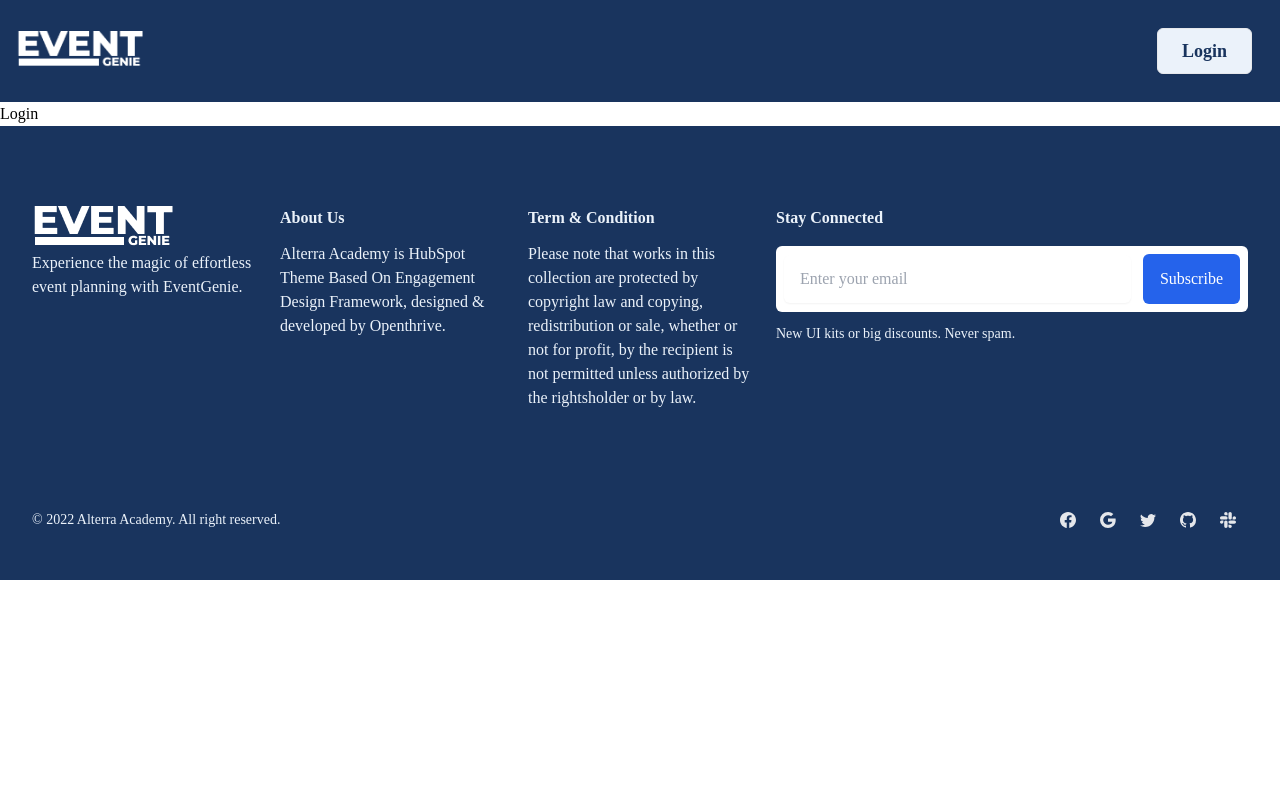
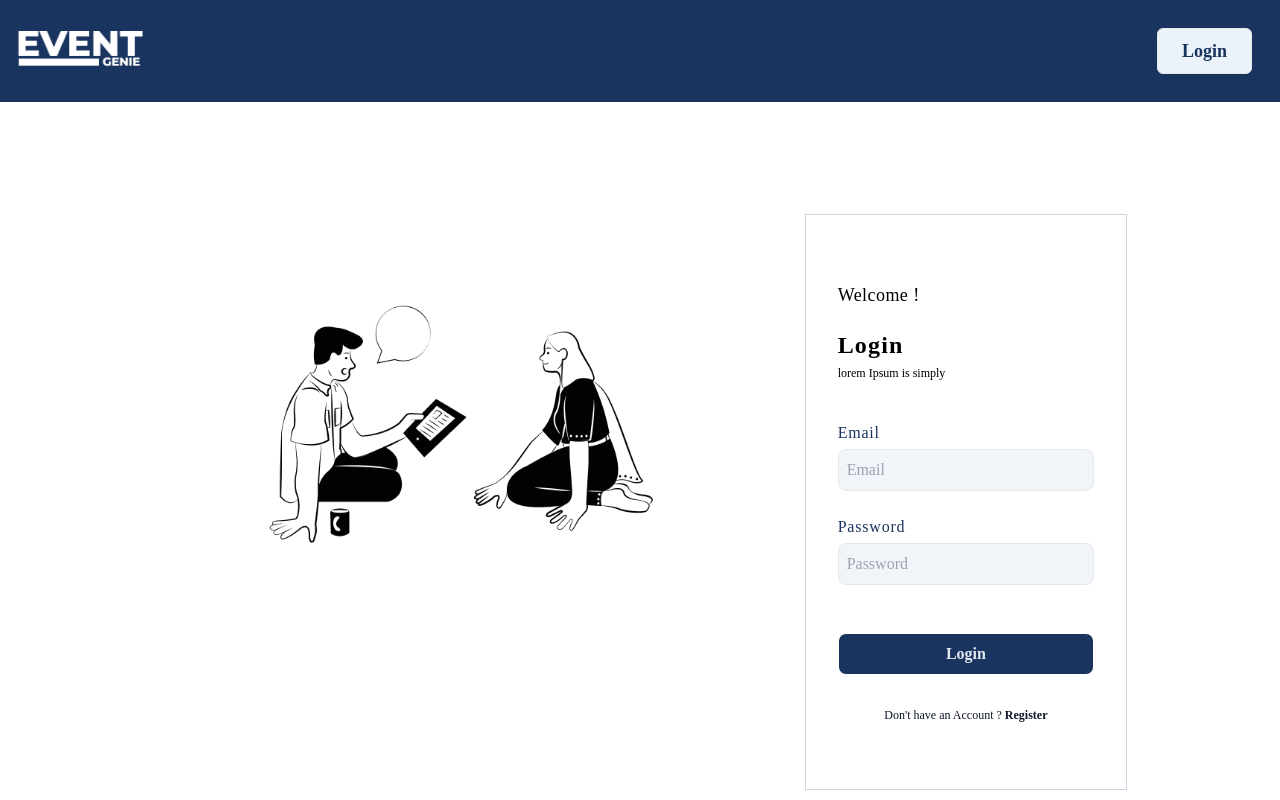
Before and after one commit to ALTA-GROUP-4/Event-Genie-FE, a React (Vite) app: page /login in a window 1280 px wide. Shown: the top 800 px of the page. Built offline with nearby package versions, Linux system fonts and the light colour scheme.

Commit message:
login, register, login button and input component

```diff
--- a/src/components/Button.tsx
+++ b/src/components/Button.tsx
@@ -1,8 +1,11 @@
-import { FC } from "react";
+import { FC, ButtonHTMLAttributes } from "react";
 
 interface Props {
   navigator: string;
   onClick: React.MouseEventHandler<HTMLButtonElement>;
+}
+interface PrimButton extends ButtonHTMLAttributes<HTMLButtonElement> {
+  label: string;
 }
 
 export const ButtonSubmit: FC<Partial<Props>> = (props) => {
@@ -85,3 +88,17 @@ export const ButtonClose: FC<Partial<Props>> = (props) => {
     </button>
   );
 };
+
+export const PrimButton: FC<PrimButton> = (props) => {
+  const { label } = props;
+
+  return (
+    <button
+      className="bg-[#19345E] text-slate-200 font-semibold py-2 px-8 w-full
+    rounded-lg border border-white hover:bg-[#1A3BC3] active:bg-[#2c4fdd] disabled:bg-[#3f4958]"
+      {...props}
+    >
+      {label}
+    </button>
+  );
+};
--- /dev/null
+++ b/src/components/Container.tsx
@@ -0,0 +1,13 @@
+import { FC, ReactNode } from "react";
+
+interface Props {
+  children: ReactNode;
+}
+
+export const Contain: FC<Props> = (props) => {
+  return (
+    <div className="w-[90%] h-[90%] flex flex-col justify-center items-center bg-white border border-slate-300 rounded-2xl">
+      {props.children}
+    </div>
+  );
+};
--- a/src/components/Input.tsx
+++ b/src/components/Input.tsx
@@ -0,0 +1,18 @@
+import { FC, InputHTMLAttributes, TextareaHTMLAttributes } from "react";
+
+export const InputEvent: FC<InputHTMLAttributes<HTMLInputElement>> = (
+  props
+) => {
+  const { placeholder, id } = props;
+  return (
+    <div className="w-full">
+      <label className="text-[#19345E] tracking-wider" htmlFor={id}>
+        {placeholder}
+      </label>
+      <input
+        className="mt-1 border rounded-lg bg-slate-100 text-black p-2 focus:outline-none focus:border-blue-900 focus:ring-1 focus:ring-blue-900 w-full"
+        {...props}
+      />
+    </div>
+  );
+};
--- a/src/pages/auth/Login.tsx
+++ b/src/pages/auth/Login.tsx
@@ -1,13 +1,56 @@
 import { FC } from "react";
 import { Layout } from "../../components/Layout";
+import { Contain } from "../../components/Container";
+import { InputEvent } from "../../components/Input";
+import { PrimButton } from "../../components/Button";
+import loginImage from "../../assets/login.png";
+import { useNavigate, useNavigation } from "react-router-dom";
+
+interface objLoginType {
+  email: string;
+  password: string;
+}
 const Login: FC = () => {
+  const navigate = useNavigate();
   return (
     <Layout>
-      <div>
-        <p>Login</p>
+      <div className="flex w-full h-full p-20 justify-center">
+        <div className="w-[55%]">
+          <img src={loginImage} alt="image-login" />
+        </div>
+        <div className="w-[32%]  flex justify-end items-center">
+          <Contain>
+            <form className="w-full p-8">
+              <p className="text-lg tracking-wide mb-5">Welcome !</p>
+              <p className="text-2xl tracking-wider font-semibold mb-1">
+                Login
+              </p>
+              <p className="text-xs mb-10">lorem Ipsum is simply</p>
+              <InputEvent id="input-email" placeholder="Email" />
+              <div className="my-6" />
+              <InputEvent
+                id="input-password"
+                placeholder="Password"
+                type="password"
+              />
+              <div className="my-12" />
+              <PrimButton label="Login" id=" button-login" type="submit" />
+              <p className="text-slate-900 text-xs mt-8 text-center">
+                Don't have an Account ?{" "}
+                <a
+                  className="font-semibold"
+                  id="nav-register"
+                  href="#"
+                  onClick={() => navigate("/register")}
+                >
+                  Register
+                </a>
+              </p>
+            </form>
+          </Contain>
+        </div>
       </div>
     </Layout>
   );
 };
-
 export default Login;
--- a/src/pages/auth/Register.tsx
+++ b/src/pages/auth/Register.tsx
@@ -1,10 +1,59 @@
-import { FC } from "react";
+import { FC, useState, useEffect } from "react";
+import loginImage from "../../assets/login.png";
 import { Layout } from "../../components/Layout";
+import { Contain } from "../../components/Container";
+import { InputEvent } from "../../components/Input";
+import { PrimButton } from "../../components/Button";
+import { useNavigate } from "react-router-dom";
+
+interface objRegisType {
+  email: string;
+  name: string;
+  password: string;
+}
 const Register: FC = () => {
+  const navigate = useNavigate();
   return (
     <Layout>
-      <div>
-        <p>Register</p>
+      <div className="flex w-full h-full p-20 justify-center">
+        <div className="w-[32%] h-max flex justify-end items-center">
+          <Contain>
+            <form className="w-full h-full p-6 ">
+              <p className="text-2xl tracking-wider font-semibold mb-5">
+                Sign Up Here
+              </p>
+              <InputEvent id="input-name" placeholder="Name" />
+              <div className="my-2" />
+              <InputEvent id="input-email" placeholder="Email" type="email" />
+              <div className="my-2" />
+              <InputEvent
+                id="input-password"
+                placeholder="Password"
+                type="password"
+              />
+              <div className="my-10" />
+              <PrimButton
+                label="Register"
+                id=" button-register"
+                type="submit"
+              />
+              <p className="text-slate-900 text-xs mt-6 text-center">
+                Already have an Account ?{" "}
+                <a
+                  className="font-semibold"
+                  id="nav-register"
+                  href="#"
+                  onClick={() => navigate("/login")}
+                >
+                  Login
+                </a>
+              </p>
+            </form>
+          </Contain>
+        </div>
+        <div className="w-[55%]">
+          <img src={loginImage} alt="image-login" />
+        </div>
       </div>
     </Layout>
   );
```
Also changed, not shown: src/assets/login.png (added).
